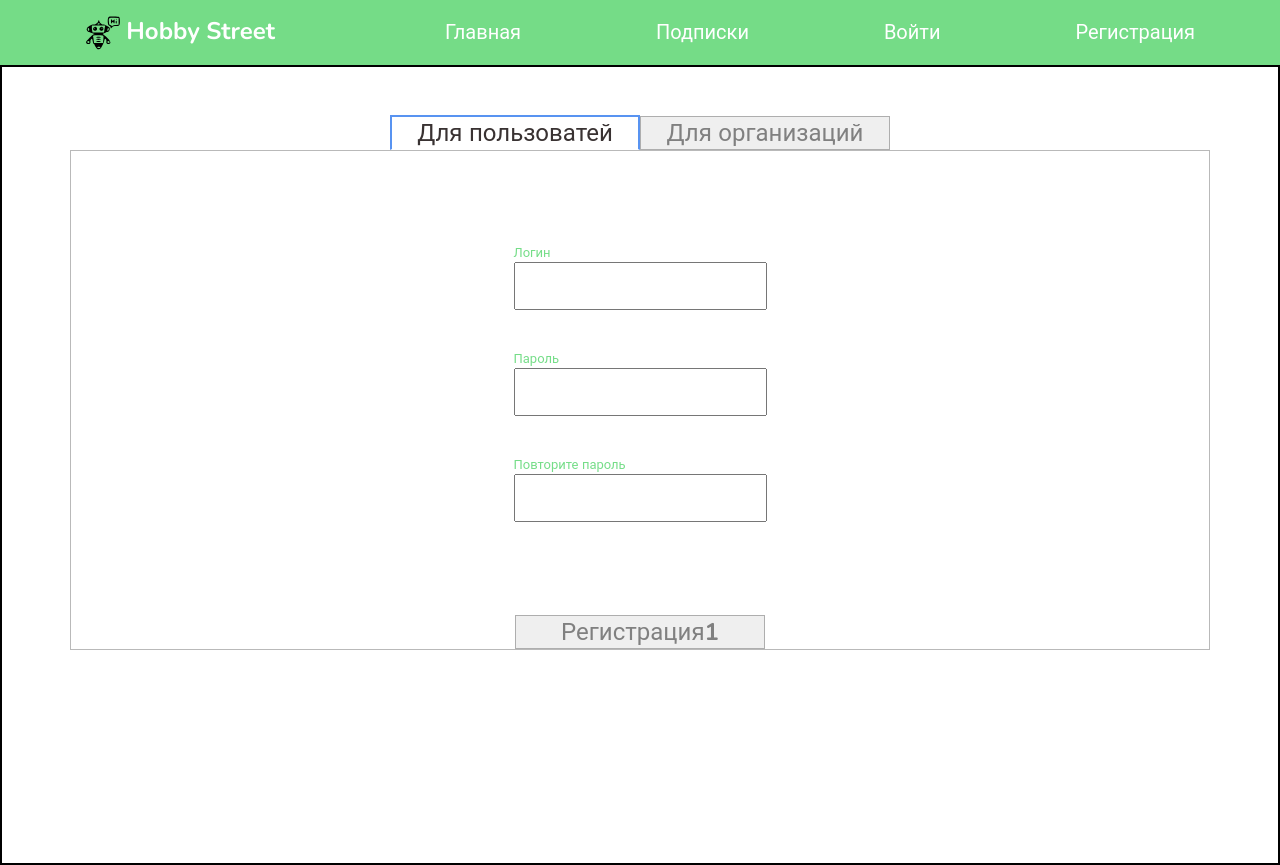
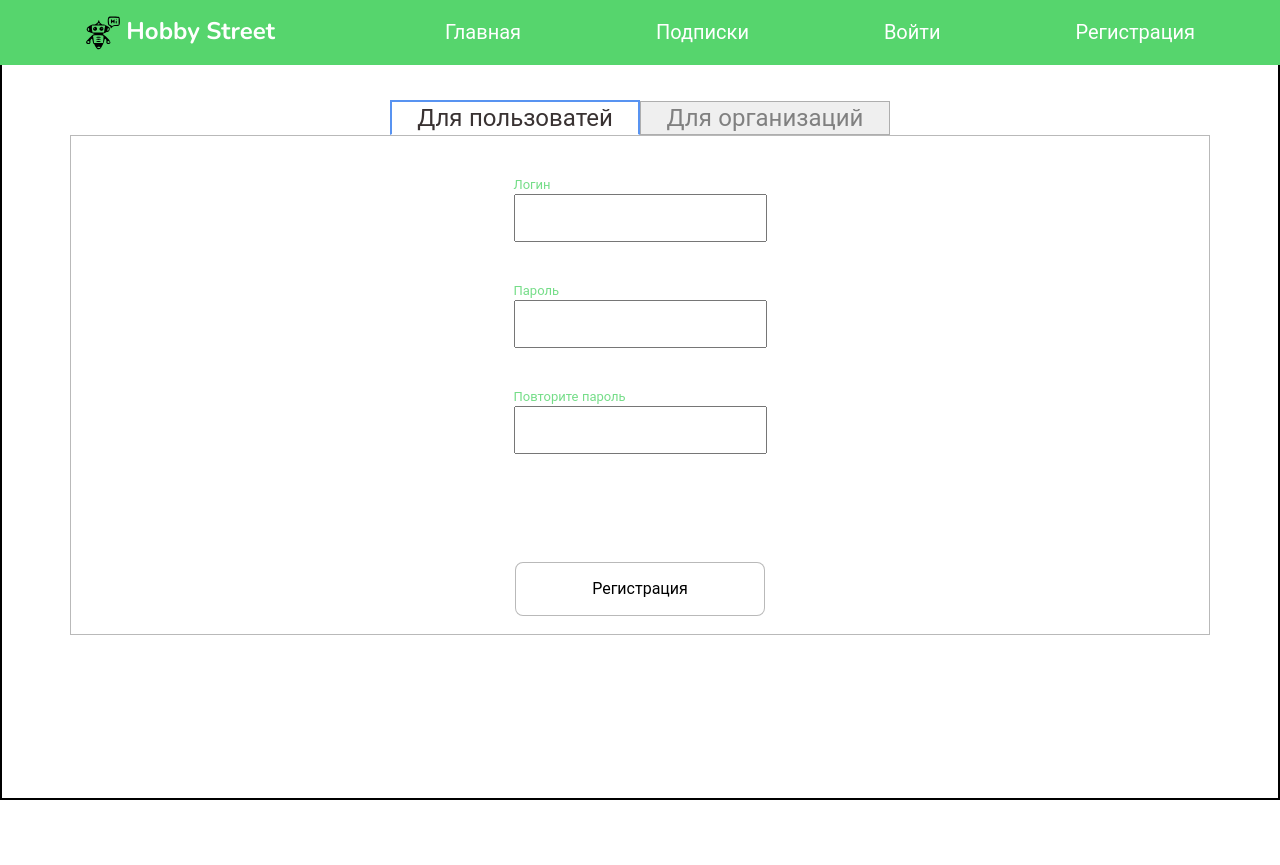
Before and after one commit to alex01-kulnis/front-reactjs, a React (Create React App) app: page /registration in a window 1280 px wide. After the commit the page ends 800 px from the top, so only its background shows below. Built offline with nearby package versions, Linux system fonts and the light colour scheme.

Commit message:
fix org-from, set fixed header

```diff
--- a/src/components/header/header.scss
+++ b/src/components/header/header.scss
@@ -1,13 +1,15 @@
 .header {
   display: flex;
+  position: fixed;
   justify-content: center;
 
   justify-content: space-around;
   align-items: center;
   width: 100%;
   height: 65px;
-  background: #56d56dd0;
+  background: #56d56d;
   color: #fff;
+  z-index: 1;
 
   &__nav {
     display: flex;
--- a/src/components/oraganization-form/OrganizationForm.tsx
+++ b/src/components/oraganization-form/OrganizationForm.tsx
@@ -9,6 +9,7 @@ type OrganizationFormProps = {
 
 const OrganizationForm: React.FC<OrganizationFormProps> = ({ value }) => {
   return (
+    <div className="block-form">
       <div className={value === 2 ? 'active-content-org-form' : 'content-org-form'}>
         <div className="block-input">
           <div className="input-field">
@@ -71,6 +72,8 @@ const OrganizationForm: React.FC<OrganizationFormProps> = ({ value }) => {
           </div>
         </div>
       </div>
+      <button type="submit">Регистрация</button>
+    </div>
   );
 };
 
--- a/src/components/oraganization-form/organizationForm.scss
+++ b/src/components/oraganization-form/organizationForm.scss
@@ -1,3 +1,31 @@
+.block-form {
+  display: flex;
+  flex-direction: column;
+  justify-content: center;
+  width: 100%;
+  height: 100%;
+  align-items: center;
+
+  button {
+    margin-top: 50px;
+    background-color: white;
+    border-radius: 8px;
+    color: white;
+    padding: 15px 32px;
+    text-align: center;
+    text-decoration: none;
+    display: inline-block;
+    font-size: 16px;
+    transition-duration: 0.4s;
+    color: black;
+
+    &:hover {
+      background-color: #4caf50;
+      color: white;
+    }
+  }
+}
+
 .content-org-form {
   display: none;
 }
@@ -13,23 +41,4 @@
     flex-direction: column;
     justify-content: space-around;
   }
-
-  button {
-    margin-top: 5px;
-    background-color: white; /* Green */
-    border-radius: 8px;
-    color: white;
-    padding: 15px 32px;
-    text-align: center;
-    text-decoration: none;
-    display: inline-block;
-    font-size: 16px;
-    transition-duration: 0.4s;
-    color: black;
-
-    &:hover {
-      background-color: #4caf50; /* Green */
-      color: white;
-    }
-  }
 }
--- a/src/pages/user-pages/registration-page/RegistrationPage.tsx
+++ b/src/pages/user-pages/registration-page/RegistrationPage.tsx
@@ -25,7 +25,6 @@ const RegistrationPage: React.FC = () => {
         <div className="content-form">
           <UserForm value={toggleState} />
           <OrganizationForm value={toggleState} />
-          <button type="submit">Регистрация1</button>
         </div>
       </div>
     </div>
--- a/src/pages/user-pages/registration-page/registrationPage.scss
+++ b/src/pages/user-pages/registration-page/registrationPage.scss
@@ -12,7 +12,8 @@
   display: flex;
   flex-direction: column;
   width: 1140px;
-  height: 700px;
+  height: 600px;
+  // background: #ae42f68d;
 }
 
 .bloc-tabs {
@@ -45,57 +46,7 @@ button {
   flex-direction: column;
   justify-content: center;
   align-items: center;
-  height: 500px;
+  // height: 500px;
   width: 100%;
-  border: 1px solid rgba(0, 0, 0, 0.274);
+  // border: 1px solid rgba(0, 0, 0, 0.274);
 }
-
-// .content {
-//   display: flex;
-//   justify-content: center;
-//   align-items: center;
-//   background: white;
-//   padding: 20px;
-//   width: 100%;
-//   height: 100%;
-//   display: none;
-
-//   input {
-//     width: 100%;
-//     padding: 10px;
-//     font-size: 18px;
-//   }
-
-//   .field-item {
-//     display: flex;
-//     flex-direction: column;
-//     margin: 20px;
-//     color: #56d56dd0;
-//   }
-// }
-
-// .active-content {
-//   display: flex;
-//   flex-direction: column;
-//   justify-content: center;
-//   align-items: center;
-
-//   button {
-//     margin-top: 5px;
-//     background-color: white; /* Green */
-//     border-radius: 8px;
-//     color: white;
-//     padding: 15px 32px;
-//     text-align: center;
-//     text-decoration: none;
-//     display: inline-block;
-//     font-size: 16px;
-//     transition-duration: 0.4s;
-//     color: black;
-
-//     &:hover {
-//       background-color: #4caf50; /* Green */
-//       color: white;
-//     }
-//   }
-// }
```
Lines whose indentation alone changed are shown as unchanged.
